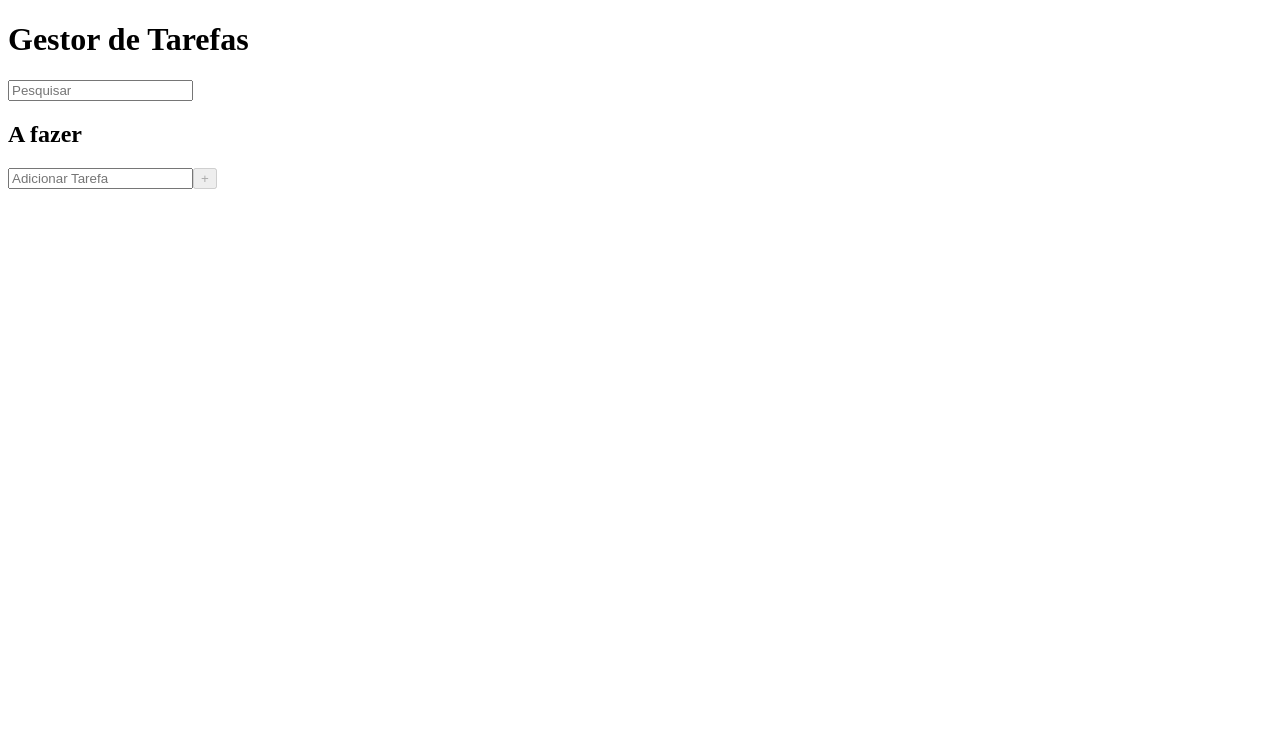
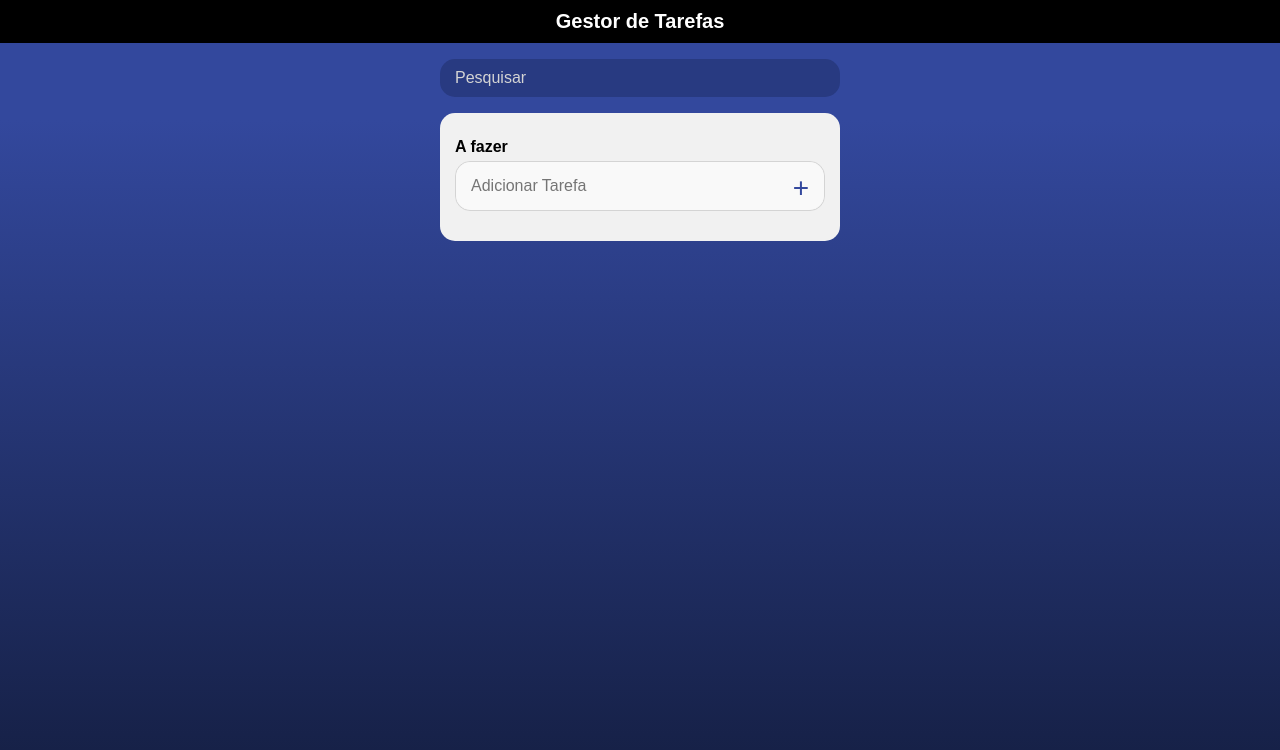
Before and after one commit to rafaeleliasgri/gestor-tarefas, an Angular app: page /taskList in a window 1280 px wide. Shown: the top 750 px of the page. Built offline with nearby package versions, Linux system fonts and the light colour scheme.

Commit message:
Aplicando estilos

```diff
--- a/src/app/app.component.css
+++ b/src/app/app.component.css
@@ -0,0 +1,5 @@
+.header {
+    background: var(--color-black-0);
+    padding: 10px;
+
+}
--- a/src/app/app.component.html
+++ b/src/app/app.component.html
@@ -1,4 +1,4 @@
-<div>
+<div class="header">
     <h1>Gestor de Tarefas</h1>
 </div>
 
--- a/src/app/task-details/task-details.component.css
+++ b/src/app/task-details/task-details.component.css
@@ -0,0 +1,46 @@
+.container {
+    margin-top: 70px;
+}
+
+.status {
+    margin: 10px 0;
+    font-size: var(--font-size-5);
+}
+
+textarea {
+    width: 100%;
+    height: 100px;
+    padding: 15px;
+    background: var(--color-black-3);
+    border-radius: 15px;
+    resize: none;
+    margin: 5px 0;
+    font-size: var(--font-size-4);
+}
+
+.save-button {
+    margin-right: 10px;
+    background: var(--color-blue-1);
+    padding: 11px;
+    border-radius: 5px;
+    color: #fff;
+    cursor: pointer;
+    font-size: var(--font-size-5);
+    font-weight: 500;
+}
+
+.save-button:hover {
+    background: var(--color-blue-2);
+}
+
+.cancel-button {
+    background: transparent;
+    padding: 11px;
+    border-radius: 5px;
+    cursor: pointer;
+    font-size: var(--font-size-5);
+}
+
+.cancel-button:hover {
+    background: var(--color-black-3);
+}
--- a/src/app/task-filter/task-filter.component.css
+++ b/src/app/task-filter/task-filter.component.css
@@ -0,0 +1,23 @@
+:host {
+    display: flex;
+    justify-content: center;
+    align-items: center;
+    height: 70px;
+}
+
+input {
+    border: 0;
+    margin: 15px;
+    outline: none;
+    font-size: var(--font-size-4);
+    padding: 10px 15px;
+    border-radius: 15px;
+    background: var(--color-blue-3);
+    max-width: 400px;
+    width: 100%;
+    color: var(--color-black-1);
+}
+
+input::placeholder {
+    color: var(--color-black-3);
+}
--- a/src/app/task-list/task-list.component.css
+++ b/src/app/task-list/task-list.component.css
@@ -0,0 +1,79 @@
+ul {
+    list-style: none;
+    display: flex;
+    flex-direction: column;
+    padding: 0;
+    width: 100%;
+}
+
+ul li {
+    display: flex;
+    align-items: center;
+    border: 1px solid var(--color-black-3);
+    border-radius: 15px;
+    margin: 5px 0;
+    background: var(--color-black-1);
+    padding: 10px 15px;
+    min-height: 50px;
+    position: relative;
+}
+
+ul li:hover {
+    border: 2px solid var(--color-blue-1);
+}
+
+ul li a {
+    text-decoration: none;
+    font-size: var(--font-size-4);
+    width: 85%;
+    margin-left: 5px;
+}
+
+ul li a.task-completed {
+    text-decoration: line-through;
+}
+
+ul li .button-box {
+    position: absolute;
+    right: 10px;
+}
+
+ul li .button-box button {
+    border-radius: 50%;
+    width: 25px;
+    height: 25px;
+}
+
+form {
+    display: flex;
+    width: 100%;
+    margin: 5px 0;
+    border: 1px solid var(--color-black-3);
+    border-radius: 15px;
+    height: 50px;
+
+}
+
+form input {
+    border: 0;
+    background: var(--color-black-1);
+    padding: 10px 15px;
+    width: 100%;
+    border-radius: 15px 0 0 15px;
+    font-size: var(--font-size-4);
+}
+
+form input:focus {
+    outline: none;
+}
+
+form button {
+    background: var(--color-black-1);
+    color: var(--color-blue-1);
+    padding: 10px 15px;
+    border-radius: 0 15px 15px 0;
+    font-size: var(--font-size-2);
+    cursor: pointer;
+
+
+}
--- a/src/styles.css
+++ b/src/styles.css
@@ -1 +1,54 @@
-/* You can add global styles to this file, and also import other style files */
+* {
+    font-family: sans-serif;
+    margin: 0;
+    padding: 0;
+    border: 0;
+    box-sizing: border-box;
+}
+
+:root {
+    font-size: 100%;
+
+    --font-size-2: 1.75rem;
+    --font-size-3: 1.25rem;
+    --font-size-4: 1rem;
+    --font-size-5: .85rem;
+
+    --color-blue-1: #33489d;
+    --color-blue-2: #141e41;
+    --color-blue-3: #283a81;
+
+    --color-black-0: #000;
+    --color-black-1: #f9f9f9;
+    --color-black-2: #f1f1f1;
+    --color-black-3: #d4d4d4;
+    --color-black-4: #4b4b4b;
+
+}
+
+body {
+    background: linear-gradient(180deg, var(--color-blue-1) 15%, var(--color-blue-2) 100%);
+    min-height: 100vh;
+}
+
+h1 {
+    color: #ffff;
+    text-align: center;
+    font-size: var(--font-size-3);
+}
+
+h2 {
+    font-size: var(--font-size-4);
+}
+
+p, a {
+    color: var(--color-black-4);
+}
+
+.container {
+    max-width: 400px;
+    background: var(--color-black-2);
+    margin: 0 auto;
+    border-radius: 15px;
+    padding: 25px 15px;
+}
```
